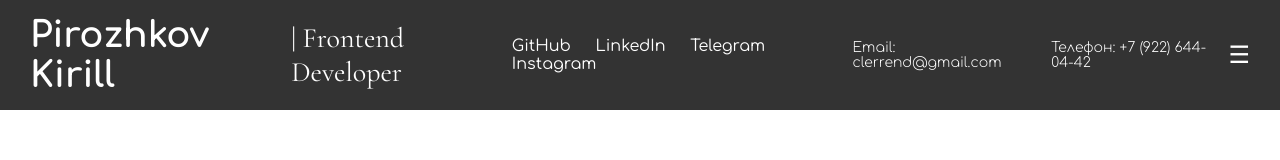
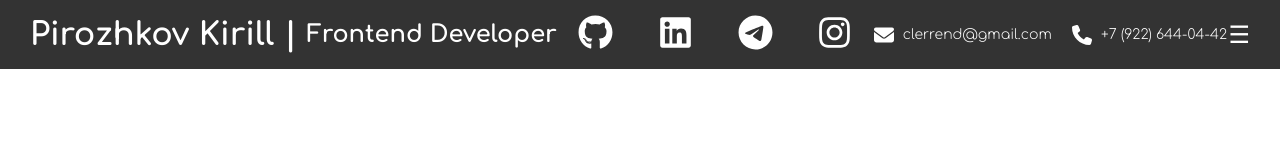
Before and after one commit to KPirozhkov/Frontend-portfolio, a plain HTML site: page src/index.html in a window 1280 px wide. Drawn offline with nearby package versions, Linux system fonts and the light colour scheme.

Commit message:
KAN-5: добавление иконок и стилей

```diff
--- a/src/index.html
+++ b/src/index.html
@@ -12,21 +12,22 @@
     </head>
 <body>
     <header>
-        <div class="logo">
+        <div class="logo fade-in">
             <h1>Pirozhkov Kirill</h1>
-            <h2>| Frontend Developer</h2>
+            <h1>|</h1>
+            <h2>Frontend Developer</h2>
         </div>
-        <nav class="social-links">
-            <a href="">GitHub</a>
-            <a href="#">LinkedIn</a>
-            <a href="#">Telegram</a>
-            <a href="#">Instagram</a>
+        <nav class="social-links fade-in">
+            <a href="#"><img src="assets/icons/github.svg" alt="GitHub"></a>
+            <a href="#"><img src="assets/icons/linkedin.svg" alt="LinkedIn"></a>
+            <a href="#"><img src="assets/icons/telegram.svg" alt="Telegram"></a>
+            <a href="#"><img src="assets/icons/instagram.svg" alt="Instagram"></a>
         </nav>
-        <div class="contacts">
-            <p>Email: clerrend@gmail.com</p>
-            <p>Телефон: +7 (922) 644-04-42</p>
+        <div class="contacts fade-in">
+            <p><img src="assets/icons/email.svg" alt="Email"> clerrend@gmail.com</p>
+            <p><img src="assets/icons/phone.svg" alt="Phone"> +7 (922) 644-04-42</p>
         </div>
-        <button class="burger-menu">
+        <button class="burger-menu fade-in">
             ☰
         </button>
     </header>
--- a/src/styles.css
+++ b/src/styles.css
@@ -20,17 +20,19 @@ header {
     align-items: center;
     gap: 10px;
 }
-.logo h1 {
-    font-size: 36px;
-    font-weight: 700;
-    font-family: "Comfortaa", sans-serif;
-    color: white;
+.logo h1,
+.logo h2 {
+    transition: transform 0.3s ease, color 0.3s ease;
 }
-.logo h2 {
-    font-size: 28px;
-    font-weight: 400;
-    font-family: "Cormorant Garamond", serif;
-    color: #ffffff;
+
+.logo h1:hover {
+    transform: scale(1.05);
+    color: #109eb8;
+}
+
+.logo h2:hover {
+    transform: scale(1.05);
+    color: #109eb8;
 }
 .social-links a {
     font-weight: 400;
@@ -38,9 +40,6 @@ header {
     color: white;
     text-decoration: none;
     margin: 0 10px;
-}
-.social-links a:hover {
-    text-decoration: underline;
 }
 .contacts {
     display: flex;
@@ -50,6 +49,11 @@ header {
 .contacts p {
     font-weight: 300;
     font-size: 14px;
+    transition: transform 0.3s ease, color 0.3s ease;
+}
+.contacts p:hover {
+    transform: scale(1.1);
+    color: #109eb8;
 }
 .burger-menu {
     font-size: 24px;
@@ -57,7 +61,51 @@ header {
     border: none;
     color: white;
     cursor: pointer;
+    transition: transform 0.3s ease, color 0.3s ease;
 }
+
 .burger-menu:hover {
+    transform: scale(1.2);
     color: #109eb8;
 }
+
+.social-links img {
+    width: 35px;
+    height: 35px;
+    margin: 0 10px;
+    filter: invert(1);
+    transition: transform 0.3s ease, filter 0.3s ease;
+}
+.social-links img:hover {
+    transform: scale(1.2);
+    filter: invert(0.7) sepia(1) hue-rotate(180deg) saturate(3);
+}
+
+.contacts img {
+    width: 20px;
+    height: 20px;
+    margin-right: 5px;
+    vertical-align: middle;
+    filter: invert(1);
+    transition: transform 0.3s ease, filter 0.3s ease;
+}
+
+.contacts img:hover {
+    transform: scale(1.1);
+    filter: invert(0.7) sepia(1) hue-rotate(180deg) saturate(3);
+}
+
+@keyframes fadeIn {
+    from {
+        opacity: 0;
+        transform: translateY(20px);
+    }
+    to {
+        opacity: 1;
+        transform: translateY(0);
+    }
+}
+
+.fade-in {
+    animation: fadeIn 2s ease-out;
+}
```
Also changed, not shown: src/assets/icons/email.svg (added), src/assets/icons/github.svg (added), src/assets/icons/instagram.svg (added), src/assets/icons/linkedin.svg (added), src/assets/icons/phone.svg (added), src/assets/icons/telegram.svg (added).
